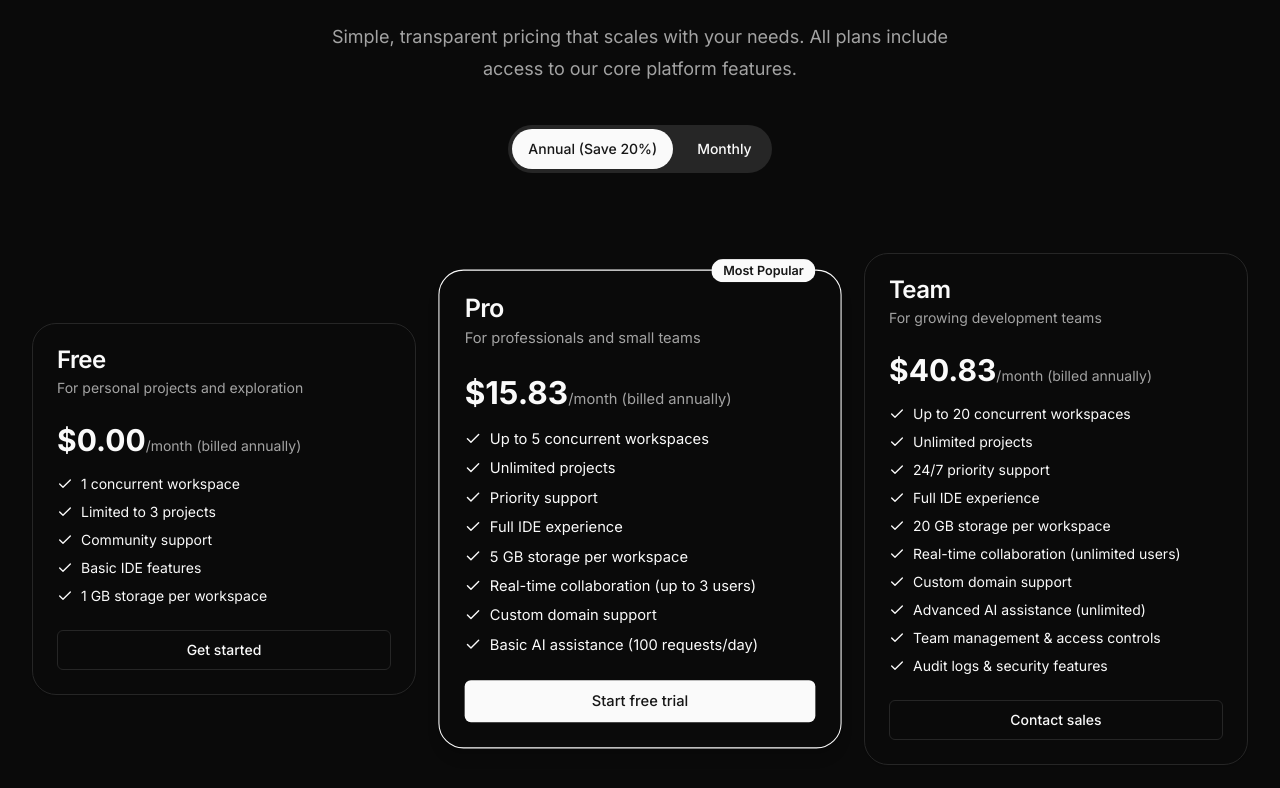
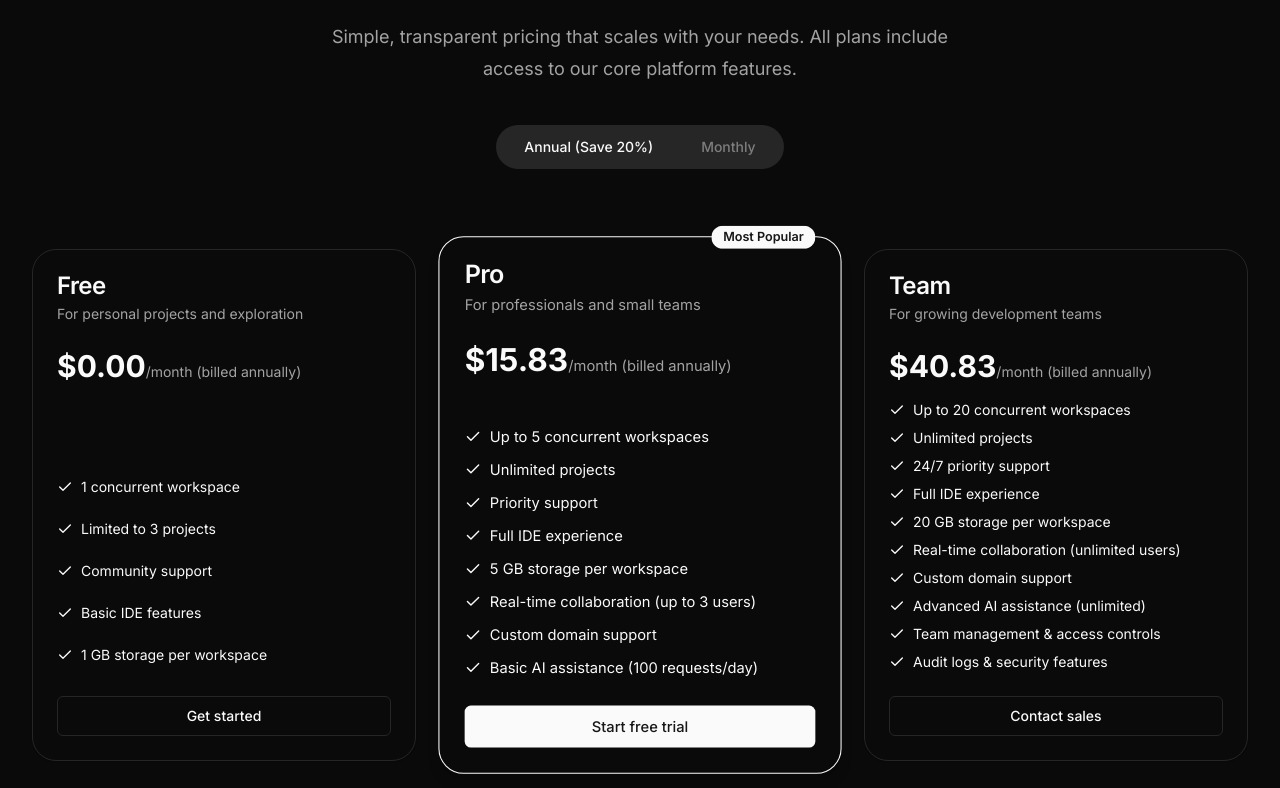
Before and after one commit to vacerde/qBridge, a Next.js app in the folder frontend/: page / in a window 1280 px wide. Shown: the part 6672-7460 px from the top of the page. Built offline with nearby package versions, Linux system fonts and the light colour scheme; no server answers.

Commit message:
feat: enhance LandingPricing component with improved animations and layout adjustments

```diff
--- a/frontend/components/landing/pricing.tsx
+++ b/frontend/components/landing/pricing.tsx
@@ -1,14 +1,14 @@
-"use client";
+"use client"
 
-import { useState } from "react";
-import { Button } from "@/components/ui/button";
-import { Card, CardContent, CardDescription, CardFooter, CardHeader, CardTitle } from "@/components/ui/card";
-import { Badge } from "@/components/ui/badge";
-import { Check, HelpCircle } from "lucide-react";
-import { Tooltip, TooltipContent, TooltipProvider, TooltipTrigger } from "@/components/ui/tooltip";
+import { useState } from "react"
+import { motion } from "framer-motion"
+import { Button } from "@/components/ui/button"
+import { Card, CardContent, CardDescription, CardFooter, CardHeader, CardTitle } from "@/components/ui/card"
+import { Badge } from "@/components/ui/badge"
+import { Check } from "lucide-react"
 
 export function LandingPricing() {
-  const [annual, setAnnual] = useState(true);
+  const [annual, setAnnual] = useState(true)
 
   const plans = [
     {
@@ -20,11 +20,11 @@ export function LandingPricing() {
         "Limited to 3 projects",
         "Community support",
         "Basic IDE features",
-        "1 GB storage per workspace"
+        "1 GB storage per workspace",
       ],
       action: "Get started",
       href: "/signup",
-      highlighted: false
+      highlighted: false,
     },
     {
       name: "Pro",
@@ -38,12 +38,12 @@ export function LandingPricing() {
         "5 GB storage per workspace",
         "Real-time collaboration (up to 3 users)",
         "Custom domain support",
-        "Basic AI assistance (100 requests/day)"
+        "Basic AI assistance (100 requests/day)",
       ],
       action: "Start free trial",
       href: "/signup?plan=pro",
       highlighted: true,
-      badge: "Most Popular"
+      badge: "Most Popular",
     },
     {
       name: "Team",
@@ -59,13 +59,13 @@ export function LandingPricing() {
         "Custom domain support",
         "Advanced AI assistance (unlimited)",
         "Team management & access controls",
-        "Audit logs & security features"
+        "Audit logs & security features",
       ],
       action: "Contact sales",
       href: "/contact",
-      highlighted: false
-    }
-  ];
+      highlighted: false,
+    },
+  ]
 
   return (
     <div id="pricing" className="py-24 sm:py-32">
@@ -74,34 +74,67 @@ export function LandingPricing() {
           <h2 className="text-base font-semibold leading-7 text-primary">Pricing</h2>
           <p className="mt-2 text-3xl font-bold tracking-tight sm:text-4xl">Choose the right plan for your team</p>
           <p className="mt-6 text-lg leading-8 text-muted-foreground">
-            Simple, transparent pricing that scales with your needs. All plans include access to our core platform features.
+            Simple, transparent pricing that scales with your needs. All plans include access to our core platform
+            features.
           </p>
         </div>
 
         <div className="mt-10 flex justify-center">
-          <div className="flex items-center space-x-2 rounded-full bg-muted p-1">
-            <Button
-              variant={annual ? "default" : "ghost"}
-              className={`rounded-full ${annual ? "" : "hover:bg-transparent hover:text-foreground"}`}
+          <div className="relative flex items-center rounded-full bg-muted p-1">
+            <motion.div
+              className="absolute inset-y-1 rounded-full bg-background shadow-sm"
+              layout
+              transition={{
+                type: "spring",
+                stiffness: 400,
+                damping: 30,
+              }}
+            />
+            <motion.button
+              className={`relative z-10 px-6 py-2 text-sm font-medium rounded-full transition-colors duration-200 ${
+                annual ? "text-foreground" : "text-muted-foreground hover:text-foreground"
+              }`}
               onClick={() => setAnnual(true)}
+              layout
+              whileTap={{ scale: 0.95 }}
             >
-              Annual{annual ? " (Save 20%)" : ""}
-            </Button>
-            <Button
-              variant={!annual ? "default" : "ghost"}
-              className={`rounded-full ${!annual ? "" : "hover:bg-transparent hover:text-foreground"}`}
+              <motion.span
+                animate={{
+                  opacity: annual ? 1 : 0.7,
+                }}
+                transition={{ duration: 0.2 }}
+              >
+                Annual {annual && "(Save 20%)"}
+              </motion.span>
+            </motion.button>
+            <motion.button
+              className={`relative z-10 px-6 py-2 text-sm font-medium rounded-full transition-colors duration-200 ${
+                !annual ? "text-foreground" : "text-muted-foreground hover:text-foreground"
+              }`}
               onClick={() => setAnnual(false)}
+              layout
+              whileTap={{ scale: 0.95 }}
             >
-              Monthly
-            </Button>
+              <motion.span
+                animate={{
+                  opacity: !annual ? 1 : 0.7,
+                }}
+                transition={{ duration: 0.2 }}
+              >
+                Monthly
+              </motion.span>
+            </motion.button>
           </div>
         </div>
 
-        <div className="mx-auto mt-16 grid max-w-lg grid-cols-1 items-center gap-y-6 sm:mt-20 sm:gap-y-0 lg:max-w-none lg:grid-cols-3 lg:gap-x-8">
+        <div className="mx-auto mt-16 grid max-w-lg grid-cols-1 items-stretch gap-y-6 sm:mt-20 sm:gap-y-0 lg:max-w-none lg:grid-cols-3 lg:gap-x-8">
           {plans.map((plan, i) => (
-            <Card key={plan.name} className={`relative flex flex-col ${
-              plan.highlighted ? 'border-primary shadow-lg scale-105 z-10' : 'border-border'
-            } rounded-3xl`}>
+            <Card
+              key={plan.name}
+              className={`relative flex flex-col h-full ${
+                plan.highlighted ? "border-primary shadow-lg scale-105 z-10" : "border-border"
+              } rounded-3xl`}
+            >
               {plan.badge && (
                 <Badge className="absolute top-0 right-6 -translate-y-1/2 bg-primary hover:bg-primary">
                   {plan.badge}
@@ -111,13 +144,29 @@ export function LandingPricing() {
                 <CardTitle>{plan.name}</CardTitle>
                 <CardDescription>{plan.description}</CardDescription>
               </CardHeader>
-              <CardContent className="grid gap-4">
-                <div className="text-3xl font-bold">
-                  ${(annual ? plan.price.annual / 12 : plan.price.monthly).toFixed(2)}
+              <CardContent className="grid gap-4 flex-grow">
+                <motion.div
+                  className="text-3xl font-bold"
+                  key={`${plan.name}-${annual ? "annual" : "monthly"}`}
+                  initial={{ opacity: 0, scale: 0.8 }}
+                  animate={{ opacity: 1, scale: 1 }}
+                  transition={{
+                    duration: 0.4,
+                    ease: [0.4, 0, 0.2, 1],
+                  }}
+                >
+                  <motion.span
+                    key={annual ? plan.price.annual : plan.price.monthly}
+                    initial={{ y: 20, opacity: 0 }}
+                    animate={{ y: 0, opacity: 1 }}
+                    transition={{ duration: 0.3, delay: 0.1 }}
+                  >
+                    ${(annual ? plan.price.annual / 12 : plan.price.monthly).toFixed(2)}
+                  </motion.span>
                   <span className="text-sm font-normal text-muted-foreground">
-                    /month{annual ? ' (billed annually)' : ''}
+                    /month{annual ? " (billed annually)" : ""}
                   </span>
-                </div>
+                </motion.div>
                 <div className="grid gap-2">
                   {plan.features.map((feature, i) => (
                     <div key={i} className="flex items-center gap-2">
@@ -127,12 +176,8 @@ export function LandingPricing() {
                   ))}
                 </div>
               </CardContent>
-              <CardFooter>
-                <Button
-                  asChild
-                  className="w-full"
-                  variant={plan.highlighted ? "default" : "outline"}
-                >
+              <CardFooter className="mt-auto">
+                <Button asChild className="w-full" variant={plan.highlighted ? "default" : "outline"}>
                   <a href={plan.href}>{plan.action}</a>
                 </Button>
               </CardFooter>
@@ -185,5 +230,5 @@ export function LandingPricing() {
         </div>
       </div>
     </div>
-  );
+  )
 }
```
